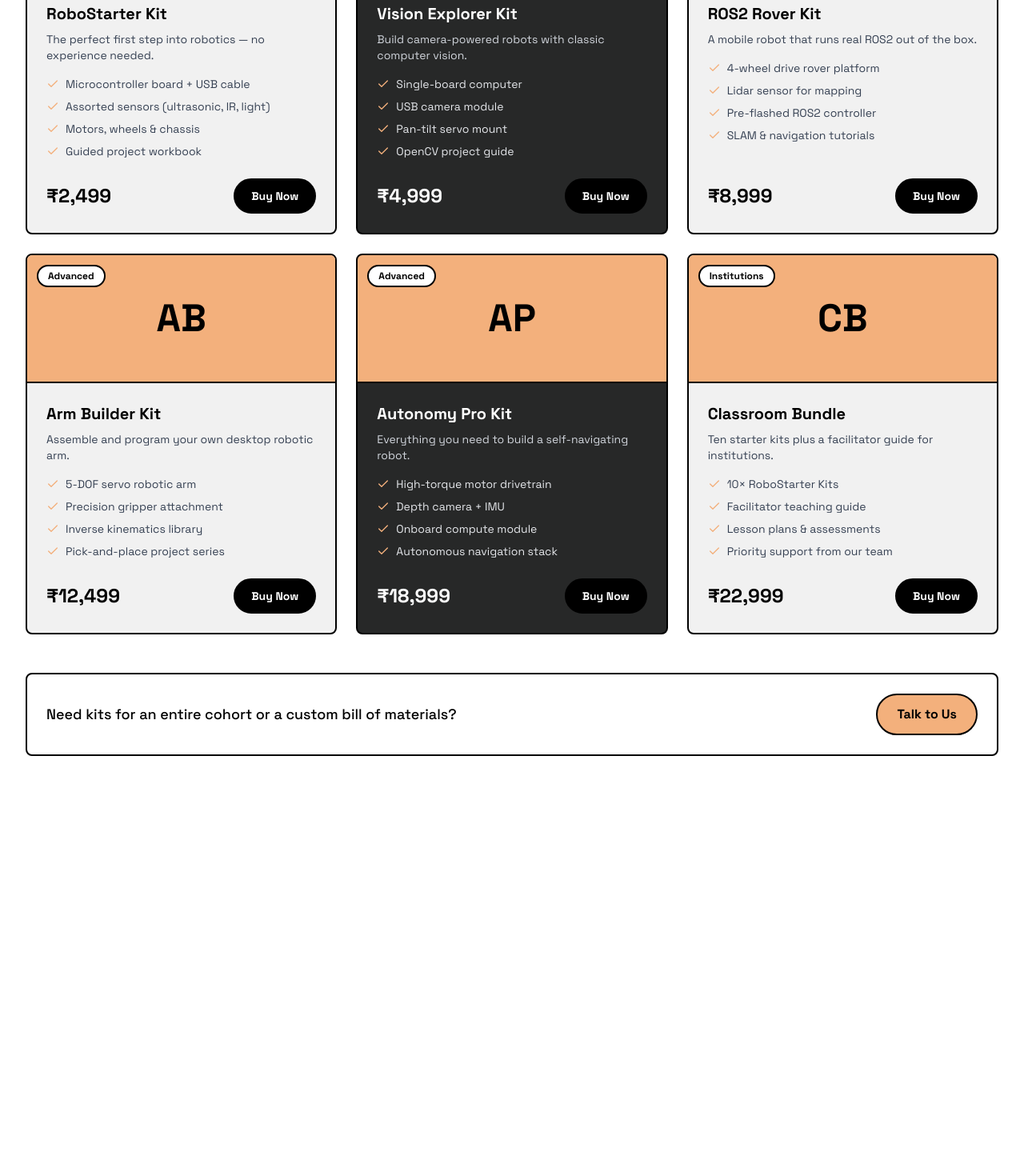
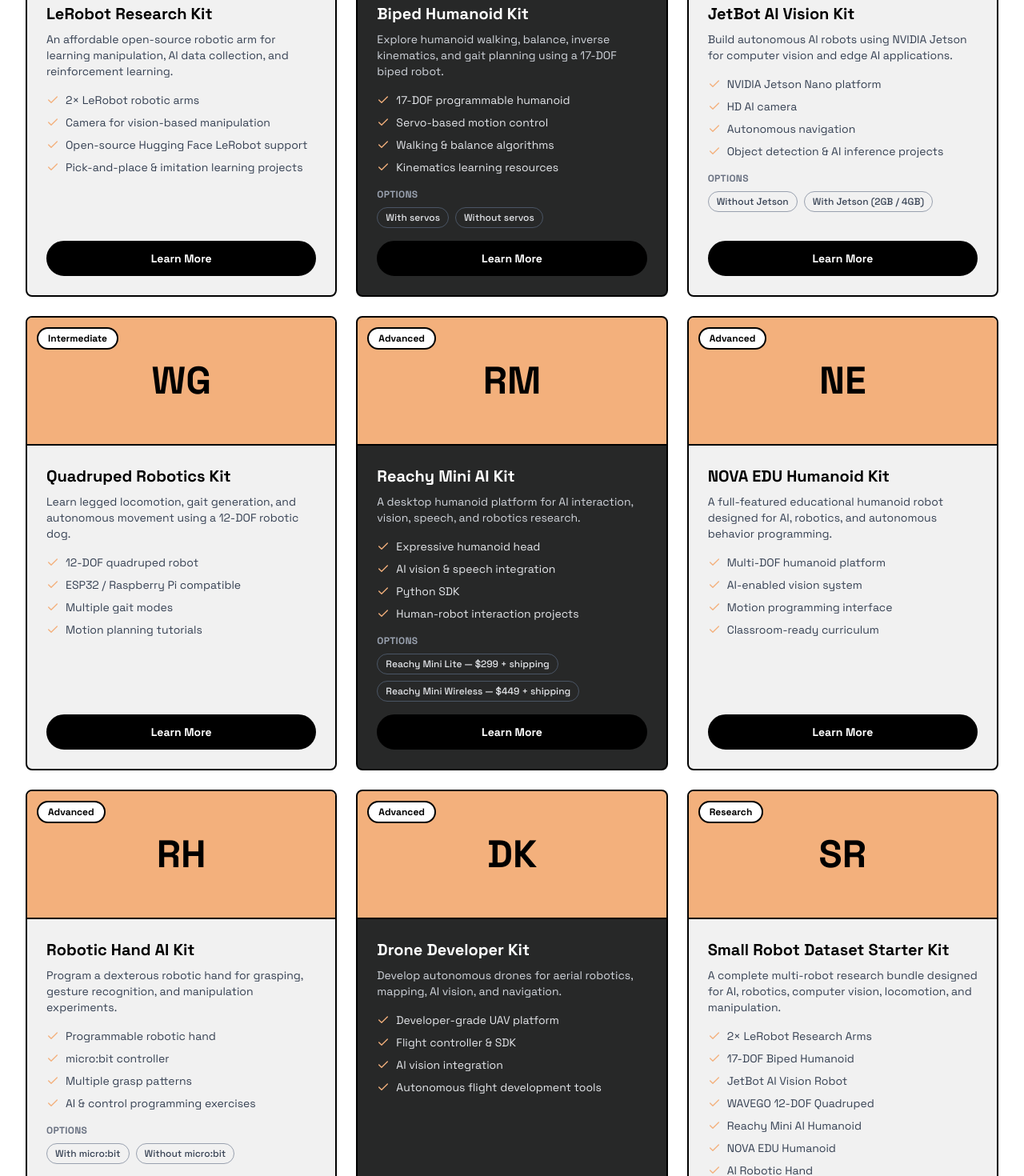
Before and after one commit to orangewood-co/robofoundary-dot-com, a Next.js app: page /kits in a window 1280 px wide. Shown: the part 480-1950 px from the top of the page at 80% size. Before the commit the page ends 1457 px from the top, so only its background shows below. Built offline with nearby package versions, Linux system fonts and the light colour scheme.

Commit message:
chore: update content

```diff
--- a/src/app/kits/page.tsx
+++ b/src/app/kits/page.tsx
@@ -15,95 +15,163 @@
   level: string;
   initials: string;
   features: string[];
+  options?: string[];
+  note?: string;
+  cta?: string;
   dark?: boolean;
 }
 
 const kits: Kit[] = [
   {
     id: 1,
-    name: "RoboStarter Kit",
-    tagline: "The perfect first step into robotics — no experience needed.",
-    price: "₹2,499",
+    name: "LeRobot Research Kit",
+    tagline:
+      "An affordable open-source robotic arm for learning manipulation, AI data collection, and reinforcement learning.",
+    price: "Starting from ₹XX,XXX",
     level: "Beginner",
-    initials: "RS",
+    initials: "LR",
     features: [
-      "Microcontroller board + USB cable",
-      "Assorted sensors (ultrasonic, IR, light)",
-      "Motors, wheels & chassis",
-      "Guided project workbook",
+      "2× LeRobot robotic arms",
+      "Camera for vision-based manipulation",
+      "Open-source Hugging Face LeRobot support",
+      "Pick-and-place & imitation learning projects",
     ],
   },
   {
     id: 2,
-    name: "Vision Explorer Kit",
-    tagline: "Build camera-powered robots with classic computer vision.",
-    price: "₹4,999",
+    name: "Biped Humanoid Kit",
+    tagline:
+      "Explore humanoid walking, balance, inverse kinematics, and gait planning using a 17-DOF biped robot.",
+    price: "Starting from ₹XX,XXX",
     level: "Intermediate",
-    initials: "VE",
+    initials: "BH",
     dark: true,
     features: [
-      "Single-board computer",
-      "USB camera module",
-      "Pan-tilt servo mount",
-      "OpenCV project guide",
+      "17-DOF programmable humanoid",
+      "Servo-based motion control",
+      "Walking & balance algorithms",
+      "Kinematics learning resources",
     ],
+    options: ["With servos", "Without servos"],
   },
   {
     id: 3,
-    name: "ROS2 Rover Kit",
-    tagline: "A mobile robot that runs real ROS2 out of the box.",
-    price: "₹8,999",
+    name: "JetBot AI Vision Kit",
+    tagline:
+      "Build autonomous AI robots using NVIDIA Jetson for computer vision and edge AI applications.",
+    price: "Starting from ₹XX,XXX",
     level: "Intermediate",
-    initials: "RR",
+    initials: "JB",
     features: [
-      "4-wheel drive rover platform",
-      "Lidar sensor for mapping",
-      "Pre-flashed ROS2 controller",
-      "SLAM & navigation tutorials",
+      "NVIDIA Jetson Nano platform",
+      "HD AI camera",
+      "Autonomous navigation",
+      "Object detection & AI inference projects",
     ],
+    options: ["Without Jetson", "With Jetson (2GB / 4GB)"],
   },
   {
     id: 4,
-    name: "Arm Builder Kit",
-    tagline: "Assemble and program your own desktop robotic arm.",
-    price: "₹12,499",
-    level: "Advanced",
-    initials: "AB",
+    name: "Quadruped Robotics Kit",
+    tagline:
+      "Learn legged locomotion, gait generation, and autonomous movement using a 12-DOF robotic dog.",
+    price: "Starting from ₹XX,XXX",
+    level: "Intermediate",
+    initials: "WG",
     features: [
-      "5-DOF servo robotic arm",
-      "Precision gripper attachment",
-      "Inverse kinematics library",
-      "Pick-and-place project series",
+      "12-DOF quadruped robot",
+      "ESP32 / Raspberry Pi compatible",
+      "Multiple gait modes",
+      "Motion planning tutorials",
     ],
   },
   {
     id: 5,
-    name: "Autonomy Pro Kit",
-    tagline: "Everything you need to build a self-navigating robot.",
-    price: "₹18,999",
+    name: "Reachy Mini AI Kit",
+    tagline:
+      "A desktop humanoid platform for AI interaction, vision, speech, and robotics research.",
+    price: "Starting from ₹XX,XXX",
     level: "Advanced",
-    initials: "AP",
+    initials: "RM",
     dark: true,
     features: [
-      "High-torque motor drivetrain",
-      "Depth camera + IMU",
-      "Onboard compute module",
-      "Autonomous navigation stack",
+      "Expressive humanoid head",
+      "AI vision & speech integration",
+      "Python SDK",
+      "Human-robot interaction projects",
+    ],
+    options: [
+      "Reachy Mini Lite — $299 + shipping",
+      "Reachy Mini Wireless — $449 + shipping",
     ],
   },
   {
     id: 6,
-    name: "Classroom Bundle",
-    tagline: "Ten starter kits plus a facilitator guide for institutions.",
-    price: "₹22,999",
-    level: "Institutions",
-    initials: "CB",
+    name: "NOVA EDU Humanoid Kit",
+    tagline:
+      "A full-featured educational humanoid robot designed for AI, robotics, and autonomous behavior programming.",
+    price: "Starting from ₹XX,XXX",
+    level: "Advanced",
+    initials: "NE",
     features: [
-      "10× RoboStarter Kits",
-      "Facilitator teaching guide",
-      "Lesson plans & assessments",
-      "Priority support from our team",
+      "Multi-DOF humanoid platform",
+      "AI-enabled vision system",
+      "Motion programming interface",
+      "Classroom-ready curriculum",
     ],
+  },
+  {
+    id: 7,
+    name: "Robotic Hand AI Kit",
+    tagline:
+      "Program a dexterous robotic hand for grasping, gesture recognition, and manipulation experiments.",
+    price: "Starting from ₹XX,XXX",
+    level: "Advanced",
+    initials: "RH",
+    features: [
+      "Programmable robotic hand",
+      "micro:bit controller",
+      "Multiple grasp patterns",
+      "AI & control programming exercises",
+    ],
+    options: ["With micro:bit", "Without micro:bit"],
+  },
+  {
+    id: 8,
+    name: "Drone Developer Kit",
+    tagline:
+      "Develop autonomous drones for aerial robotics, mapping, AI vision, and navigation.",
+    price: "Starting from ₹XX,XXX",
+    level: "Advanced",
+    initials: "DK",
+    dark: true,
+    features: [
+      "Developer-grade UAV platform",
+      "Flight controller & SDK",
+      "AI vision integration",
+      "Autonomous flight development tools",
+    ],
+  },
+  {
+    id: 9,
+    name: "Small Robot Dataset Starter Kit",
+    tagline:
+      "A complete multi-robot research bundle designed for AI, robotics, computer vision, locomotion, and manipulation.",
+    price: "Starting from ₹XX,XXX",
+    level: "Research",
+    initials: "SR",
+    cta: "Request Quote",
+    features: [
+      "2× LeRobot Research Arms",
+      "17-DOF Biped Humanoid",
+      "JetBot AI Vision Robot",
+      "WAVEGO 12-DOF Quadruped",
+      "Reachy Mini AI Humanoid",
+      "NOVA EDU Humanoid",
+      "AI Robotic Hand",
+      "Drone Developer Kit",
+    ],
+    note: "Ideal for: Robotics Labs • AI Research • Universities • Centers of Excellence",
   },
 ];
 
@@ -222,7 +290,7 @@
                 {kit.tagline}
               </p>
 
-              <ul className="space-y-2 mb-6">
+              <ul className="space-y-2 mb-4">
                 {kit.features.map((feature) => (
                   <li
                     key={feature}
@@ -236,15 +304,50 @@
                 ))}
               </ul>
 
-              <div className="mt-auto flex items-center justify-between gap-3">
-                <span className="text-2xl font-bold">{kit.price}</span>
+              {kit.options && kit.options.length > 0 && (
+                <div className="mb-4">
+                  <p
+                    className={`text-xs font-bold uppercase tracking-wide mb-2 ${
+                      kit.dark ? "text-gray-400" : "text-gray-500"
+                    }`}
+                  >
+                    Options
+                  </p>
+                  <div className="flex flex-wrap gap-2">
+                    {kit.options.map((option) => (
+                      <span
+                        key={option}
+                        className={`text-xs font-medium px-2.5 py-1 rounded-full border ${
+                          kit.dark
+                            ? "border-gray-600 text-gray-200"
+                            : "border-gray-400 text-gray-700"
+                        }`}
+                      >
+                        {option}
+                      </span>
+                    ))}
+                  </div>
+                </div>
+              )}
+
+              {kit.note && (
+                <p
+                  className={`text-xs mb-4 ${
+                    kit.dark ? "text-gray-400" : "text-gray-500"
+                  }`}
+                >
+                  {kit.note}
+                </p>
+              )}
+
+              <div className="mt-auto">
                 <motion.button
                   onClick={openModal}
-                  className="px-5 py-2.5 text-sm font-bold rounded-full bg-black text-white border-2 border-black hover:bg-gray-800 transition-colors cursor-pointer"
-                  whileHover={{ scale: 1.05 }}
-                  whileTap={{ scale: 0.97 }}
+                  className="w-full px-5 py-2.5 text-sm font-bold rounded-full bg-black text-white border-2 border-black hover:bg-gray-800 transition-colors cursor-pointer"
+                  whileHover={{ scale: 1.02 }}
+                  whileTap={{ scale: 0.98 }}
                 >
-                  Buy Now
+                  {kit.cta ?? "Learn More"}
                 </motion.button>
               </div>
             </div>
```
